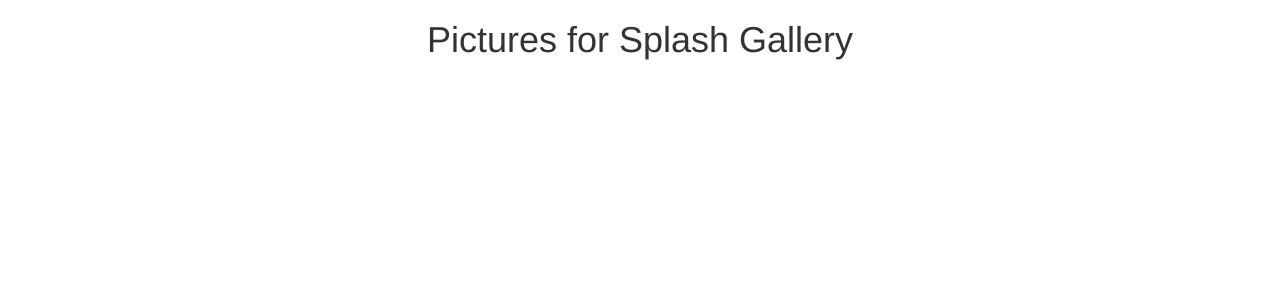
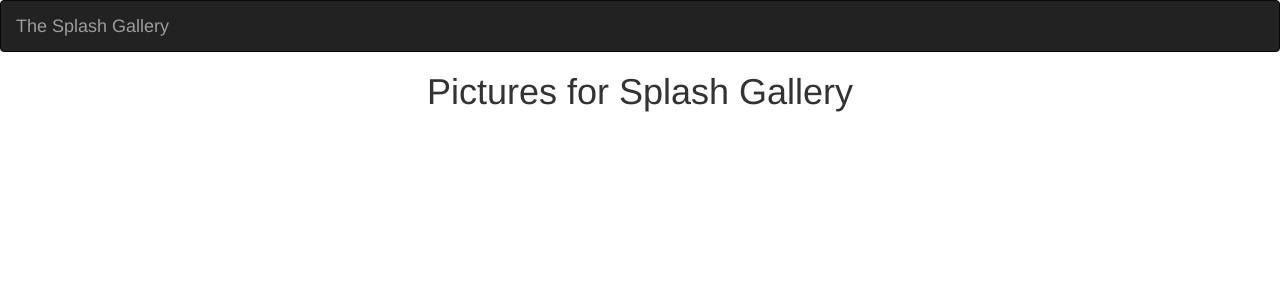
Before and after one commit to angelakarenzi5/Gallery, a Django app: template pictures/templates/base.html in a window 1280 px wide. Shown: the top 300 px of the page. Run offline with Django 3.2, Linux system fonts and the light colour scheme; the template is opened without the code that fills it, so the values that code supplies are empty; parts of the project's set-up code (start-up, migrations or seed data) failed here and were passed over; some libraries are stand-ins or nearby versions.

Commit message:
adding content to base.html

```diff
--- a/pictures/templates/base.html
+++ b/pictures/templates/base.html
@@ -1,4 +1,5 @@
 {% load bootstrap3 %}
+{% load static%}
 <!DOCTYPE html>
 <html>
 <head>
@@ -16,6 +17,8 @@
 
 </head>
 <body>
+    {% include "navbar.html" %}
+
     {% block content %} <h1 class='text-center'>Pictures for Splash Gallery</h1> {%endblock%}
 
     {% block scripts %}
--- /dev/null
+++ b/pictures/templates/navbar.html
@@ -0,0 +1,17 @@
+<!DOCTYPE html>
+<html lang="en">
+<head>
+
+  <meta charset="utf-8">
+  <meta name="viewport" content="width=device-width, initial-scale=1">
+</head>
+<body>
+<nav class="navbar navbar-inverse">
+  <div class="container-fluid">
+    <div class="navbar-header">
+      <a class="navbar-brand" href="{% url 'newsToday' %}">The Splash Gallery</a>
+    </div>
+  </div>
+</nav>
+</body>
+</html>
```
